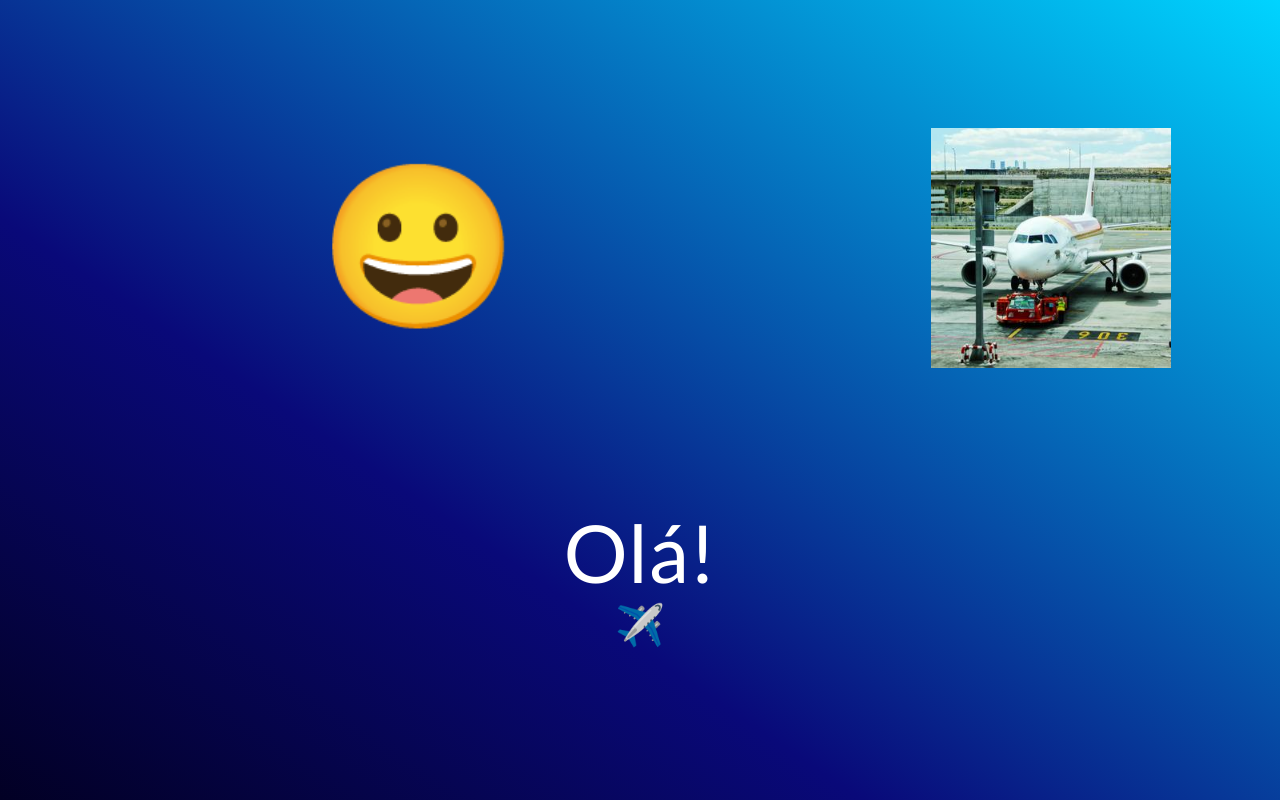
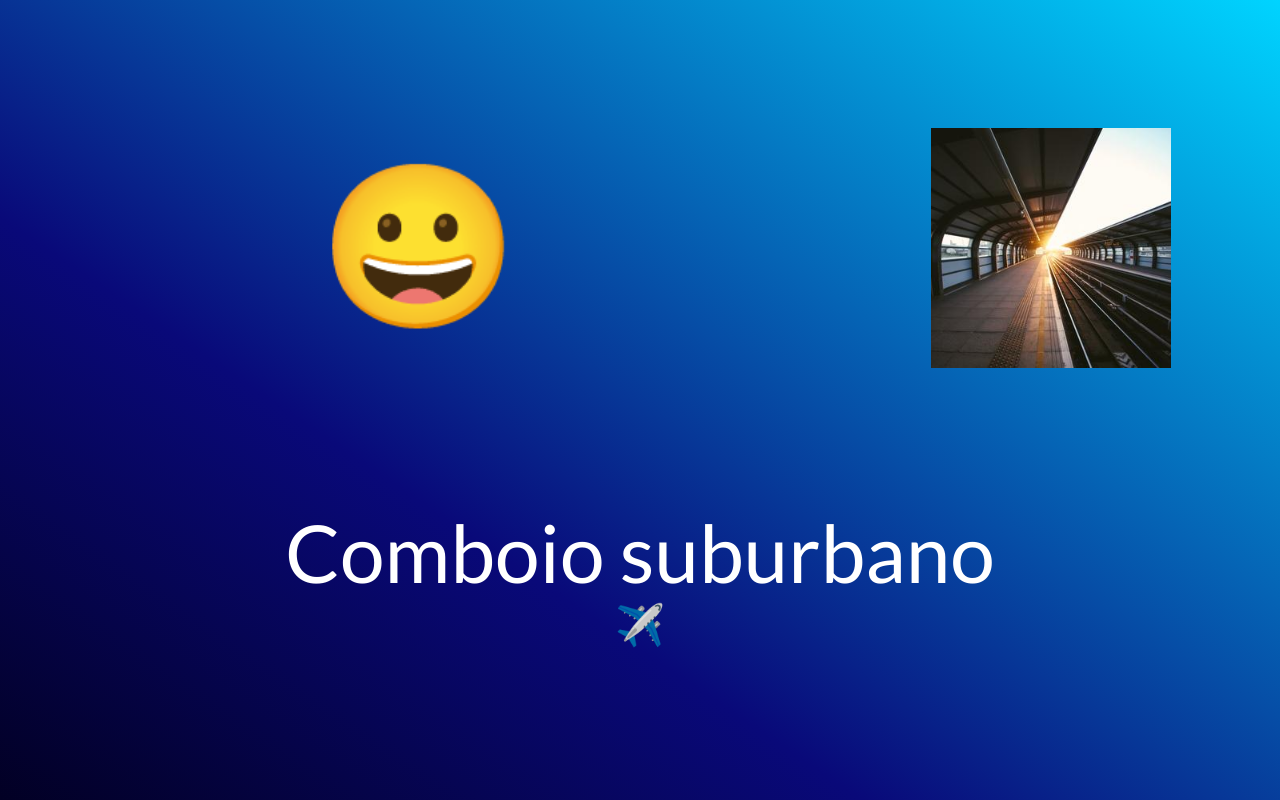
Before and after one commit to trab/OProfeCromo, a plain HTML site: page index.html in a window 1280 px wide. Drawn offline with Linux system fonts and the light colour scheme.

Commit message:
Comboio suburbano

```diff
--- a/index.html
+++ b/index.html
@@ -11,12 +11,12 @@
 				<span style="font-size: 20vh">&#128512;</span>
 			</div>
 			<div style="flex: 1; display:flex;justify-content:center;align-items:center; margin-top: 15vh">
-				<img src="img/aviao.jpg" style="max-width: 30vw; max-height: 30vh;">
+				<img src="img/estacao.jpg" style="max-width: 30vw; max-height: 30vh;">
 			</div>
 		</div>
 		<div style="display:flex;justify-content:center;align-items:center; text-align: center; margin-top: 15vh">
 			<p style="color: #fff; font-family: 'Lato', sans-serif">
-				<span style="font-size: 10vh">Olá!</span><br/>
+				<span style="font-size: 10vh">Comboio suburbano</span><br/>
 				<span style="font-size: 5vh;">&#x2708;&#xfe0f;</span>
 			</p>
 		</div>
```
Also changed, not shown: img/estacao.jpg (added).
